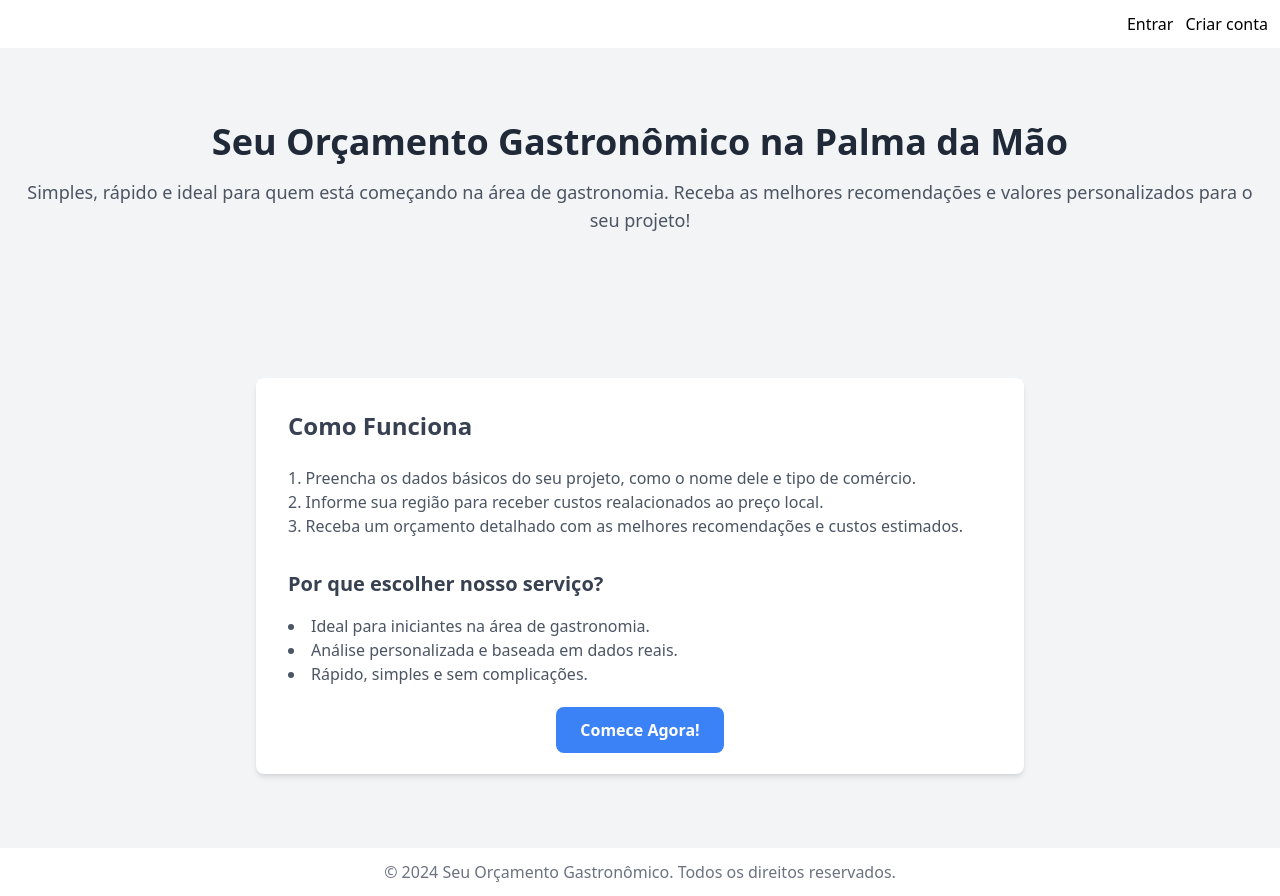
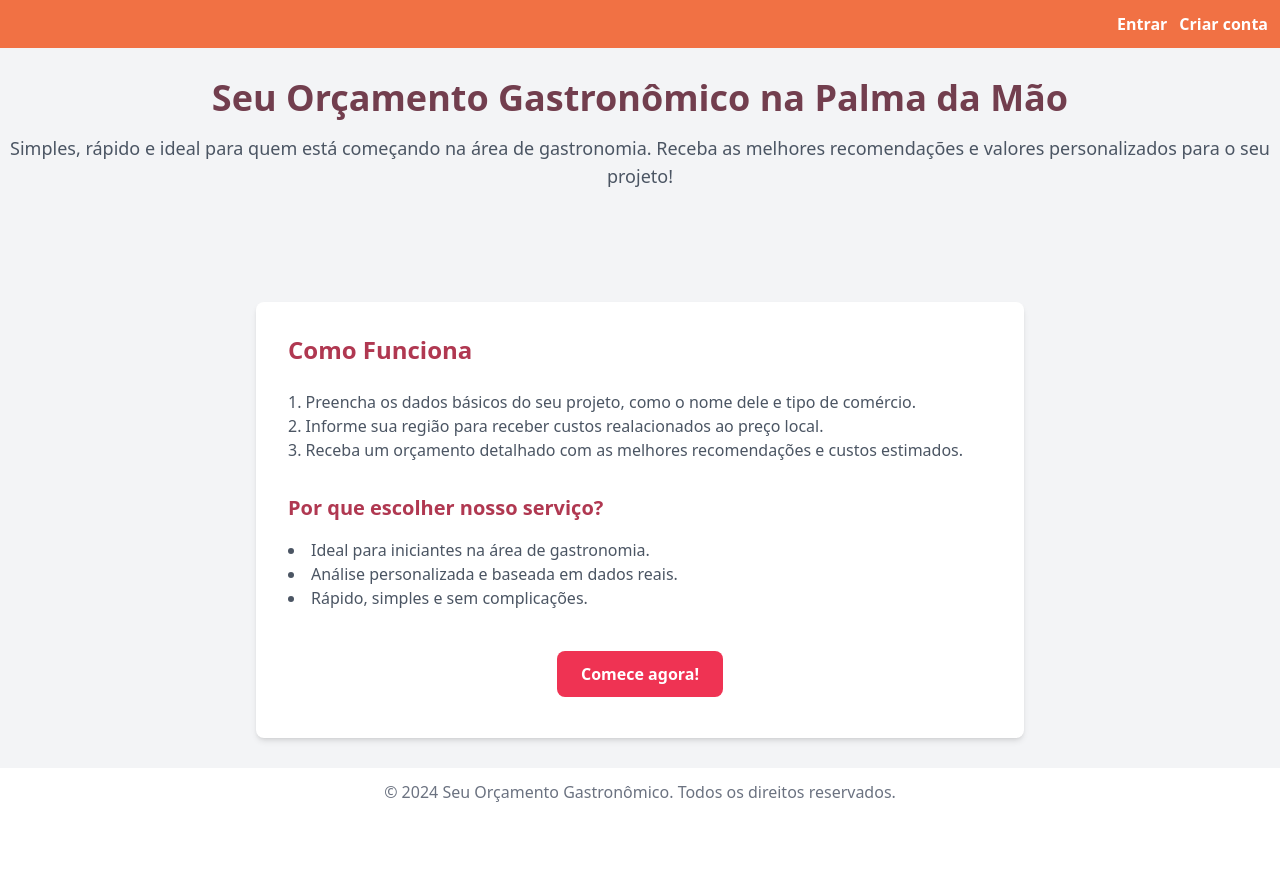
Before and after one commit to SouzaGabriel26/hackaton-contcode, a React (Vite) app in the folder front/: page / in a window 1280 px wide. After the commit the page ends 816 px from the top, so only its background shows below. Built offline with nearby package versions, Linux system fonts and the light colour scheme.

Commit message:
:lipstick: style: add landing page colors from our pallete

```diff
--- a/front/pages/LandingPage.tsx
+++ b/front/pages/LandingPage.tsx
@@ -1,16 +1,22 @@
 import { Link } from "react-router-dom";
-
+//         darkRed: '#723E4E',
+//         lightRed: '#B03851',
+//         lightPink: '#EF3353',
+//         brightOrange: '#F17144',
+//         darkYellow: '#F48036'
+//bg-brightOrange
+//       }
 const LandingPage = () => {
   return (
     <div>
-      <nav className="flex justify-end gap-3 mr-3 mt-3 mb-3">
+      <nav className="flex justify-end gap-3 pr-3 pt-3 pb-3 text-white font-bold bg-brightOrange">
         <Link to="/signin">Entrar</Link>
         <Link to="/signup">Criar conta</Link>
       </nav>
 
-      <div className="bg-gray-100 min-h-screen flex flex-col justify-center items-center p-6 ">
-        <header className="text-center mb-36">
-          <h1 className="text-4xl font-bold text-gray-800 mb-4">
+      <div className="bg-gray-100 h-[90vh] flex flex-col justify-center items-center">
+        <header className="text-center mb-28">
+          <h1 className="text-4xl font-bold text-darkRed mb-4">
             Seu Orçamento Gastronômico na Palma da Mão
           </h1>
           <p className="text-lg text-gray-600">
@@ -21,7 +27,7 @@ const LandingPage = () => {
         </header>
 
         <main className="bg-white shadow-md rounded-lg w-full max-w-3xl p-8">
-          <h2 className="text-2xl font-semibold text-gray-700 mb-6">
+          <h2 className="text-2xl font-semibold text-lightRed mb-6">
             Como Funciona
           </h2>
           <ol className="list-decimal list-inside text-gray-600 mb-8">
@@ -35,7 +41,7 @@ const LandingPage = () => {
             </li>
           </ol>
 
-          <h3 className="text-xl font-semibold text-gray-700 mb-4">
+          <h3 className="text-xl font-semibold text-lightRed mb-4">
             Por que escolher nosso serviço?
           </h3>
           <ul className="list-disc list-inside text-gray-600 mb-8">
@@ -44,9 +50,9 @@ const LandingPage = () => {
             <li>Rápido, simples e sem complicações.</li>
           </ul>
 
-          <div className="text-center">
-            <Link to="/signin" className="bg-blue-500 text-white font-bold py-3 px-6 rounded-lg hover:bg-blue-600 transition">
-            Comece Agora!
+          <div className="text-center py-5">
+            <Link to="/signin" className="bg-lightPink text-white font-bold py-3 px-6 rounded-lg hover:bg-lightRed transition">
+            Comece agora!
             </Link>
           </div>
         </main>
@@ -57,7 +63,7 @@ const LandingPage = () => {
             &copy; 2024 Seu Orçamento Gastronômico. Todos os direitos
             reservados.
           </p>
-        </footer>
+      </footer>
     </div>
   );
 };
--- a/front/tailwind.config.js
+++ b/front/tailwind.config.js
@@ -12,7 +12,7 @@ export default {
         lightRed: '#B03851',
         lightPink: '#EF3353',
         brightOrange: '#F17144',
-        darkYellow: '#F4BO36'
+        darkYellow: '#F4B036',
       }
     },
   },
```
